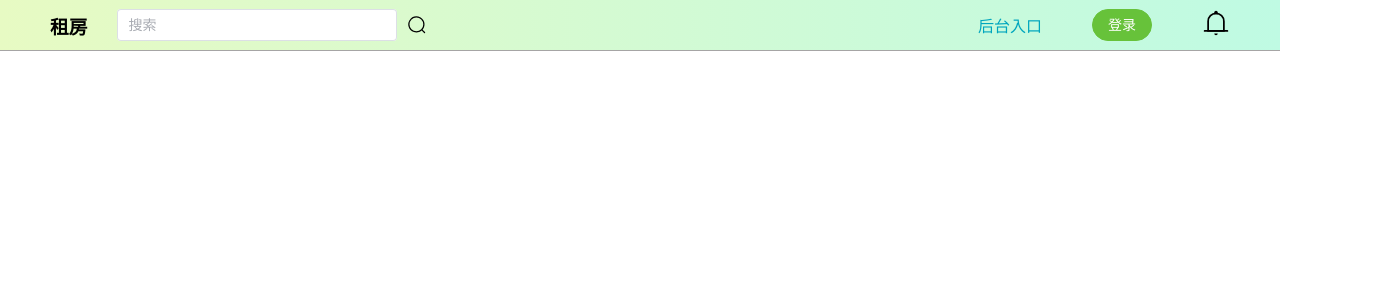
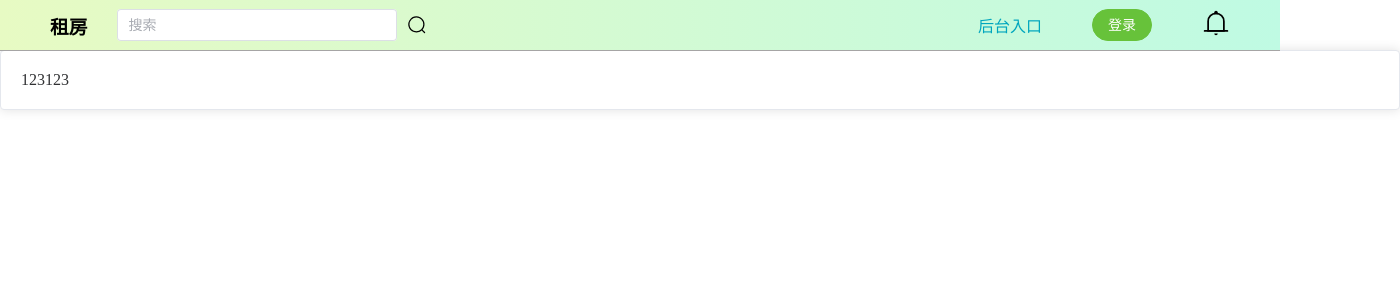
Before and after one commit to 2002051/zufang_, a Vue app in the folder ytw_zf_web/: page / in a window 1280 px wide. Shown: the top 300 px of the page, 1400 px wide, since content can reach past the window. Built offline with nearby package versions, Linux system fonts and the light colour scheme; what vue3-cookies would draw is missing.

Commit message:
卡片over

```diff
--- a/ytw_zf_web/src/App.vue
+++ b/ytw_zf_web/src/App.vue
@@ -8,9 +8,24 @@ import HeadBar from "@/components/HeadBar.vue";
 <div class="headBar">
   <HeadBar></HeadBar>
 </div>
-<div class="body"></div>
 
-  <RouterView />
+<div class="body">
+  <div class="sidebar-left">
+
+  </div>
+  <div class="main">
+    <el-card style="">
+      <RouterView />
+    </el-card>
+  </div>
+  <div class="sidebar-right">
+
+  </div>
+
+
+</div>
+
+
 </template>
 
 <style scoped>
@@ -25,8 +40,22 @@ import HeadBar from "@/components/HeadBar.vue";
   z-index: 1000;
 }
 
-body {
-  margin: 0;
+.main {
+  width: 1400px;
+  margin: 0 auto;
   padding-top: 50px;
+  padding-bottom: 100px;
+}
+.sidebar-left, .sidebar-right {
+  padding-top: 50px;
+  width: auto;
+  background-color: #ccc; /* 假设你希望边栏有一个更深的灰色背景 */
+}
+.sidebar-left {
+  float: left; /* 或者使用 flexbox 布局 */
+}
+
+.sidebar-right {
+  float: right; /* 或者使用 flexbox 布局 */
 }
 </style>
--- a/ytw_zf_web/src/views/HomeView.vue
+++ b/ytw_zf_web/src/views/HomeView.vue
@@ -3,7 +3,7 @@
 </script>
 
 <template>
-   主页
+123123
 </template>
 
 <style scoped lang="scss">
```
